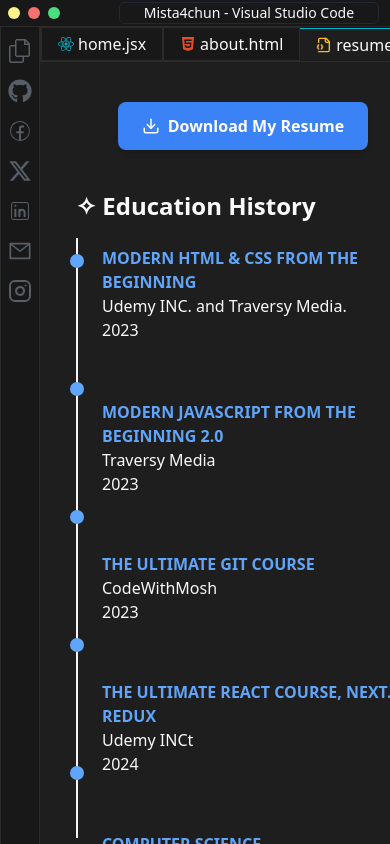
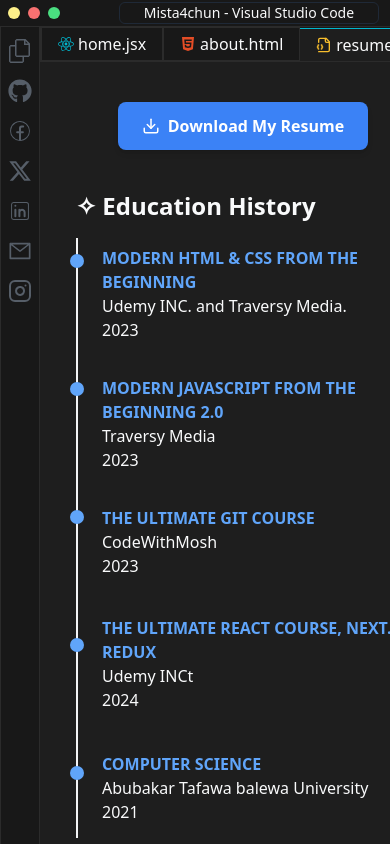
Before and after one commit to mista4chun/Portfolio, a React (Vite) app: page /resume in a window 390 px wide. Shown: the top 844 px of the page. Built offline with nearby package versions, Linux system fonts and the light colour scheme; a web font is replaced by a local one.

Commit message:
Minor fix

```diff
--- a/src/pages/Resume.jsx
+++ b/src/pages/Resume.jsx
@@ -3,7 +3,7 @@
 
 function Resume() {
   return (
-    <section className="bg-[#1e1e1e]">
+    <section className="bg-[#1e1e1e] pb-6">
       <PageNav type="horizontal" />
       <DownloadResume />
 
@@ -34,15 +34,15 @@
                 </div>
               </div>
             </article>
-            <article className="mt-2 flex flex-col space-y-12 ">
-              <div className="pb-2.5">
+            <article className="mt-2 flex flex-col space-y-[30px] md:space-y-12 ">
+              <div className="pb-1">
                 <p className="font-semibold uppercase text-blue-400">
                   Modern HTML & CSS From The Beginning
                 </p>
                 <p>Udemy INC. and Traversy Media.</p>
                 <p>2023</p>
               </div>
-              <div className="pb-2">
+              <div className="pb-1">
                 <p className="font-semibold uppercase text-blue-400">
                   Modern JavaScript From The Beginning 2.0
                 </p>
@@ -56,7 +56,7 @@
                 <p>CodeWithMosh</p>
                 <p>2023</p>
               </div>
-              <div className="pb-2">
+              <div className="pb-2.5">
                 <p className="font-semibold uppercase text-blue-400">
                   The Ultimate React course, Next.js, Redux
                 </p>
@@ -101,7 +101,7 @@
                 </div>
               </div>
             </article>
-            <article className="mt-2 flex flex-col space-y-12">
+            <article className="mt-2 flex flex-col  space-y-12">
               <div className="pb-2.5">
                 <p className="font-semibold uppercase text-blue-400">
                   Uplift Nigeria. Bauchi State, Nigeria
```
